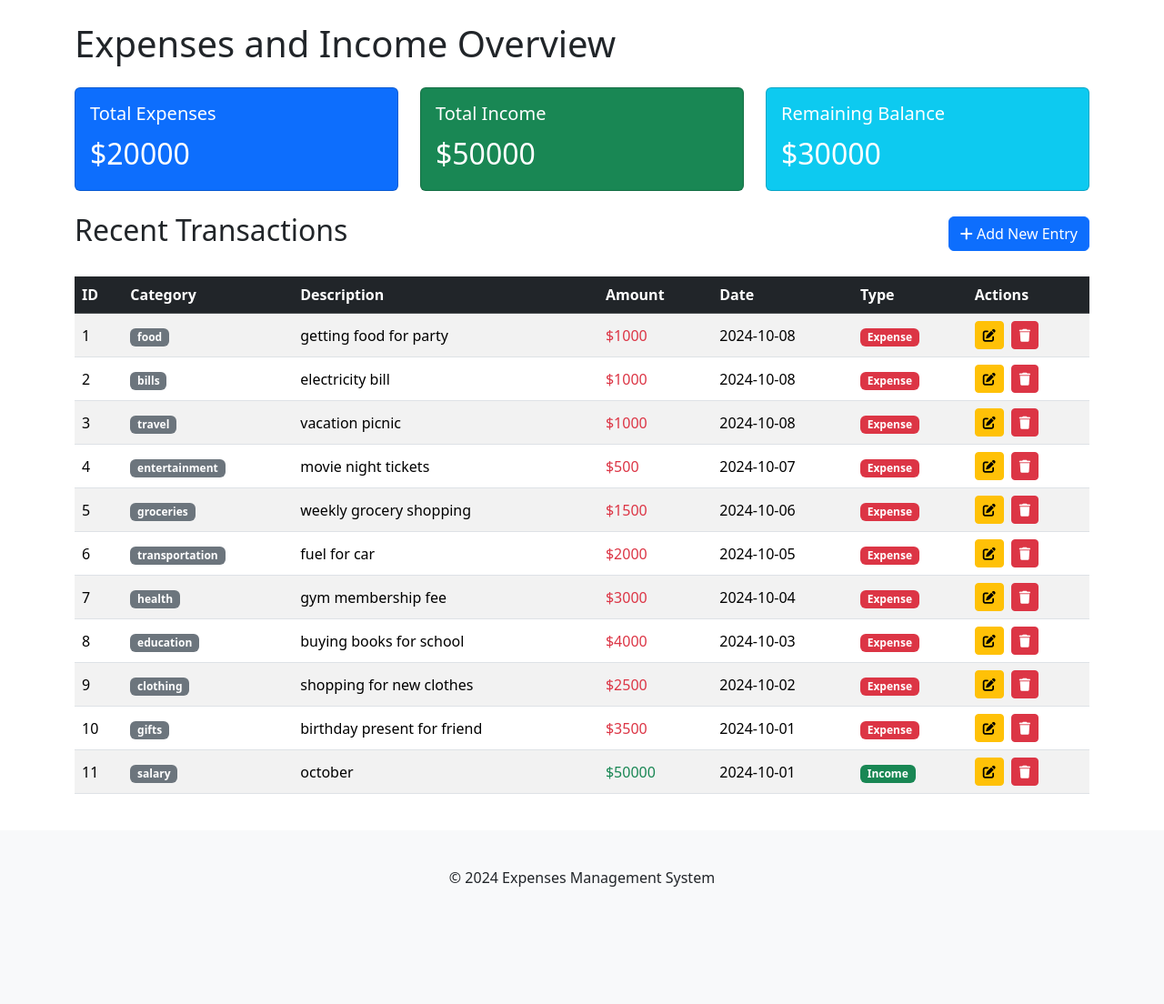
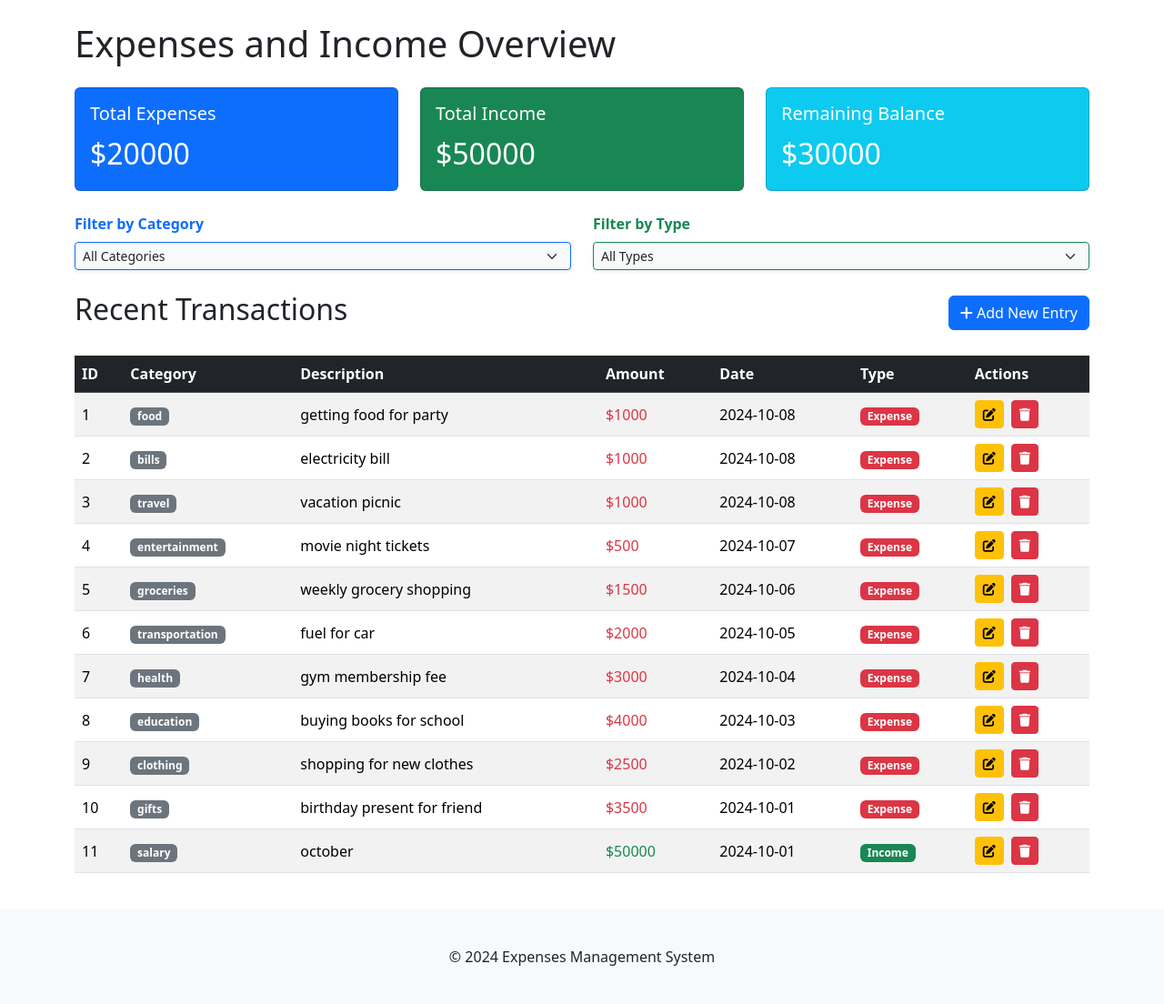
Before and after one commit to omal-harsha/expenses-management-system, a Flask app: page /home in a window 1280 px wide. Shown: the part 86-1190 px from the top of the page at 91% size. Before the commit the page ends 1061 px from the top, so only its background shows below. Run offline with Flask 3, Linux system fonts and the light colour scheme; some libraries are stand-ins or nearby versions.

Commit message:
complete filter and sorting sections

```diff
--- a/app.py
+++ b/app.py
@@ -19,7 +19,7 @@ entries = [
 
 categories = [
     "food", "bills", "travel", "entertainment", "groceries",
-    "transportation", "health", "education", "clothing", "gifts"
+    "transportation", "health", "education", "clothing", "gifts,salary"
 ]
 
 user = {
@@ -50,7 +50,8 @@ def home():
     total_expenses, total_income, remaining_balance = get_totals()
     return render_template('home.html', entries=entries,
                            total_expenses=total_expenses, total_income=total_income,
-                           remaining_balance=remaining_balance)
+                           remaining_balance=remaining_balance, categories=categories)
+
 
 @app.route('/add_item', methods=['GET', 'POST'])
 def add_item():
@@ -114,7 +115,7 @@ def report():
 @app.route('/login', methods=['POST'])
 def login_post():
     # Here you would normally check the credentials
-    # For now, we'll just redirect to the home page
+    # For now,just redirect to the home page
     return redirect(url_for('home'))
 
 @app.route('/add_entry', methods=['POST'])
@@ -223,7 +224,7 @@ def profile():
 @app.route('/edit_profile', methods=['GET', 'POST'])
 def edit_profile():
     if request.method == 'POST':
-        # Update user data (in a real app, you'd save this to a database)
+        # Update user data
         user['full_name'] = request.form['full_name']
         user['email'] = request.form['email']
         user['phone'] = request.form['phone']
--- a/templates/home.html
+++ b/templates/home.html
@@ -32,6 +32,34 @@
     </div>
 </div>
 
+<!-- Filters -->
+<div class="row mb-4">
+    <div class="col-md-6">
+        <div class="form-group">
+            <label for="categoryFilter" class="form-label fw-bold text-primary">Filter by Category</label>
+            <select class="form-select form-select-sm bg-light border-primary shadow-sm" id="categoryFilter">
+                <option value="all" selected>All Categories</option>
+                {% for category in categories %}
+                    <option value="{{ category }}">{{ category|capitalize }}</option>
+                {% endfor %}
+            </select>
+        </div>
+    </div>
+    <div class="col-md-6">
+        <div class="form-group">
+            <label for="typeFilter" class="form-label fw-bold text-success">Filter by Type</label>
+            <select class="form-select form-select-sm bg-light border-success shadow-sm" id="typeFilter">
+                <option value="all" selected>All Types</option>
+                <option value="income">Income</option>
+                <option value="expense">Expense</option>
+            </select>
+        </div>
+    </div>
+</div>
+
+
+
+<!-- Recent Transactions -->
 <div class="d-flex justify-content-between align-items-center mb-4">
     <h2>Recent Transactions</h2>
     <a href="{{ url_for('add_item') }}" class="btn btn-primary">
@@ -46,15 +74,15 @@
                 <th>ID</th>
                 <th>Category</th>
                 <th>Description</th>
-                <th>Amount</th>
-                <th>Date</th>
-                <th>Type</th>
+                <th id="amountHeader" class="sortable">Amount</th>
+                <th id="dateHeader" class="sortable">Date</th>
+                <th id="typeHeader" class="sortable">Type</th>
                 <th>Actions</th>
             </tr>
         </thead>
-        <tbody>
+        <tbody id="entriesTable">
             {% for entry in entries %}
-            <tr data-id="{{ entry.id }}" data-type="{{ entry.type }}">
+            <tr data-id="{{ entry.id }}" data-category="{{ entry.category }}" data-type="{{ entry.type }}">
                 <td>{{ entry.id }}</td>
                 <td>
                     <span class="badge bg-secondary">{{ entry.category }}</span>
@@ -82,6 +110,109 @@
         </tbody>
     </table>
 </div>
+
+<script>
+    document.addEventListener('DOMContentLoaded', function() {
+    const table = document.getElementById('entriesTable');
+    const dateHeader = document.getElementById('dateHeader');
+    const typeHeader = document.getElementById('typeHeader');
+    const amountHeader = document.getElementById('amountHeader');
+
+    function sortTable(columnIndex, isNumeric = false, isCurrency = false) {
+        const rowsArray = Array.from(table.rows);
+        let ascending = true;
+
+        if (table.dataset.sortColumn == columnIndex && table.dataset.sortDirection == 'asc') {
+            ascending = false;
+        }
+
+        rowsArray.sort(function(rowA, rowB) {
+            let cellA = rowA.cells[columnIndex].innerText.trim();
+            let cellB = rowB.cells[columnIndex].innerText.trim();
+
+            // Handle currency values (like $) for the Amount column
+            if (isCurrency) {
+                cellA = parseFloat(cellA.replace(/[^0-9.-]+/g,"")); // Remove $ and commas, convert to number
+                cellB = parseFloat(cellB.replace(/[^0-9.-]+/g,""));
+            } else if (isNumeric) {
+                cellA = parseFloat(cellA);
+                cellB = parseFloat(cellB);
+            }
+
+            if (isNumeric || isCurrency) {
+                return ascending ? cellA - cellB : cellB - cellA;
+            } else {
+                return ascending ? cellA.localeCompare(cellB) : cellB.localeCompare(cellA);
+            }
+        });
+
+        // Re-append the sorted rows
+        rowsArray.forEach(row => table.appendChild(row));
+
+        // Update table's sort state
+        table.dataset.sortColumn = columnIndex;
+        table.dataset.sortDirection = ascending ? 'asc' : 'desc';
+    }
+
+    // Add event listeners for each sortable header
+    dateHeader.addEventListener('click', function() {
+        sortTable(4); // Sort by date (assuming it's the 5th column)
+    });
+
+    typeHeader.addEventListener('click', function() {
+        sortTable(5); // Sort by type (assuming it's the 6th column)
+    });
+
+    amountHeader.addEventListener('click', function() {
+        sortTable(3, true, true); // Sort by amount (numeric sorting, handling currency, 4th column)
+    });
+});
+
+</script>
+
+<style>
+    .sortable {
+        cursor: pointer;
+    }
+
+    .sortable:hover {
+        text-decoration: underline;
+    }
+</style>
+
+
+<script>
+document.addEventListener('DOMContentLoaded', function() {
+    const categoryFilter = document.getElementById('categoryFilter');
+    const typeFilter = document.getElementById('typeFilter');
+    const entriesTable = document.getElementById('entries-table').getElementsByTagName('tbody')[0];
+
+    // Function to filter entries
+    function filterEntries() {
+        const selectedCategory = categoryFilter.value;
+        const selectedType = typeFilter.value;
+
+        const rows = entriesTable.getElementsByTagName('tr');
+        for (let row of rows) {
+            const category = row.getAttribute('data-category');
+            const type = row.getAttribute('data-type');
+
+            const matchesCategory = selectedCategory === 'all' || category === selectedCategory;
+            const matchesType = selectedType === 'all' || type === selectedType;
+
+            if (matchesCategory && matchesType) {
+                row.style.display = '';
+            } else {
+                row.style.display = 'none';
+            }
+        }
+    }
+
+    // Add event listeners to the dropdowns
+    categoryFilter.addEventListener('change', filterEntries);
+    typeFilter.addEventListener('change', filterEntries);
+});
+</script>
 
 <script>
     function deleteEntry(id) {
@@ -138,4 +269,5 @@ function showAlert(message, type) {
         }, 5000);
     }
     </script>
+
 {% endblock %}
```
Lines whose indentation alone changed are shown as unchanged.
